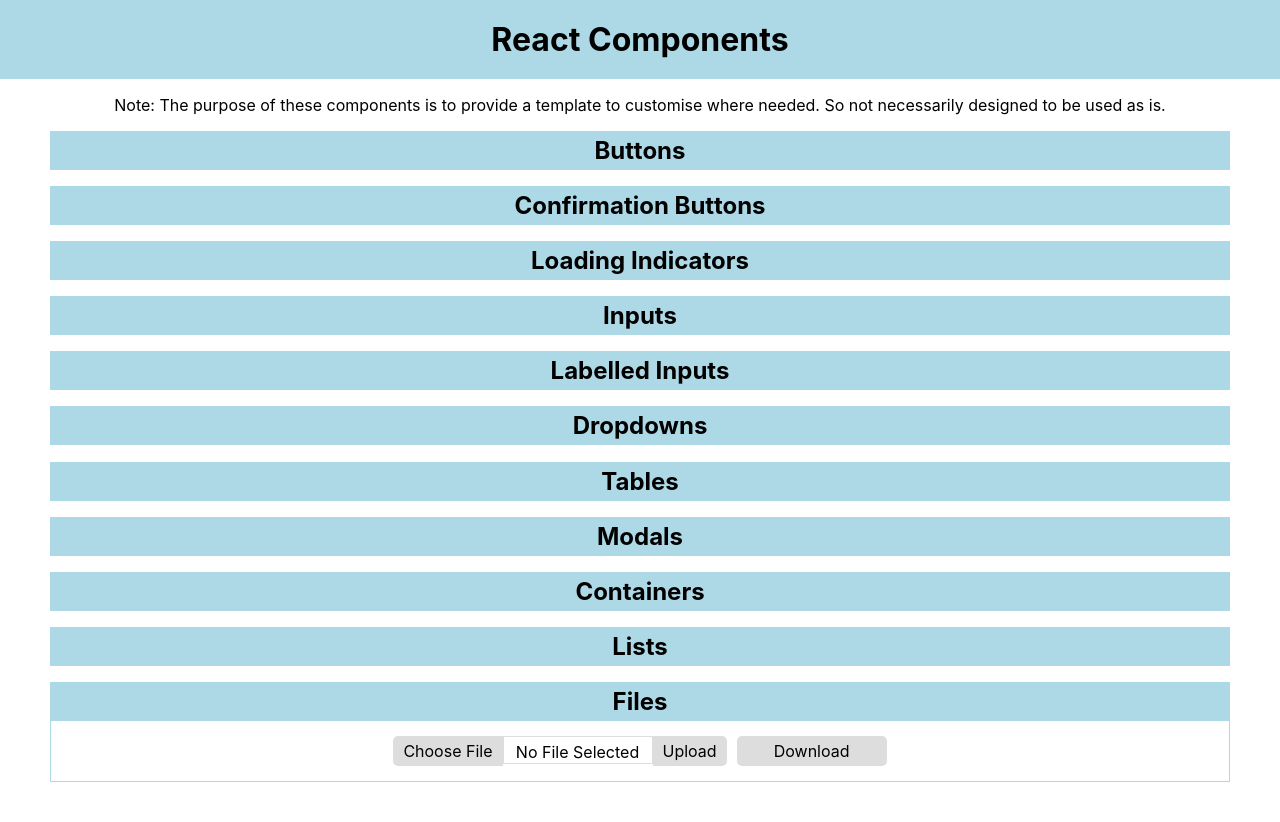
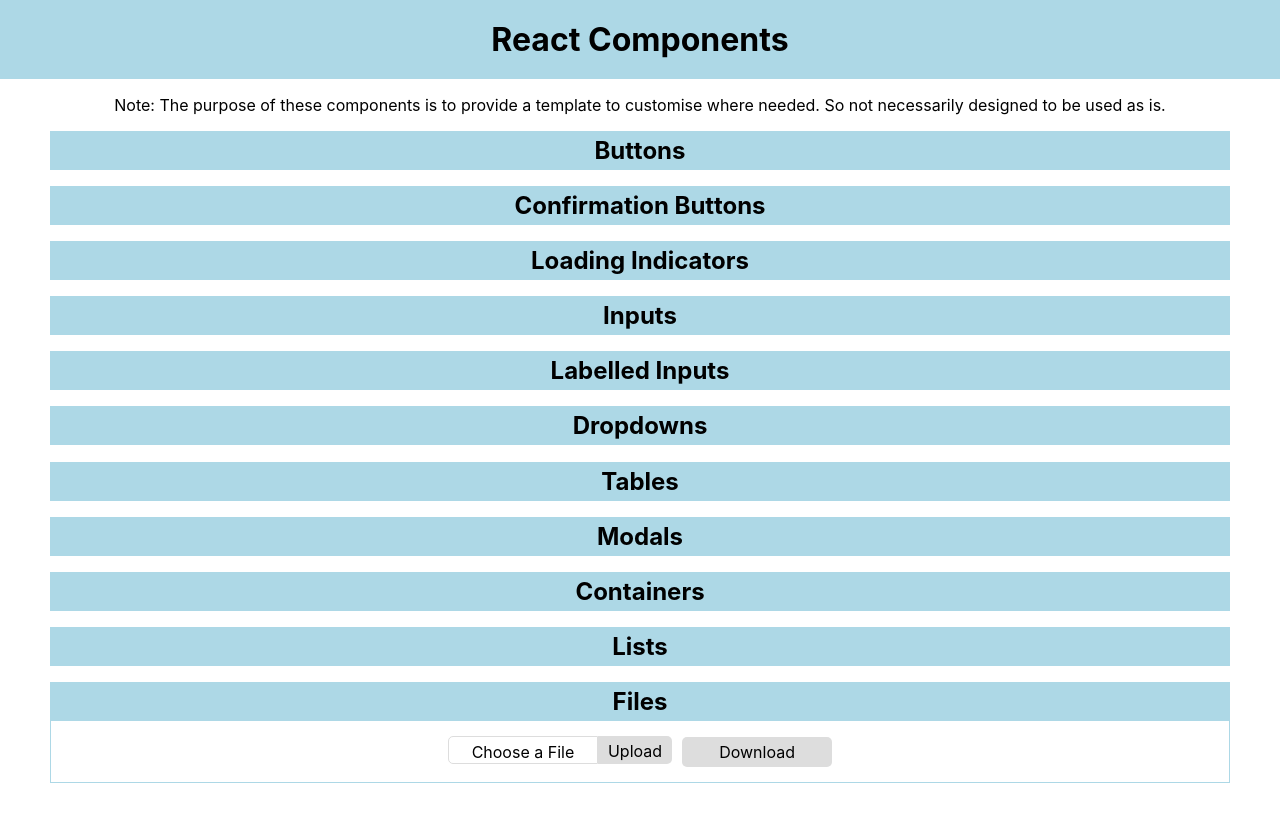
Before and after one commit to Vyper248/React-Components, a React (Create React App) app: page / in a window 1280 px wide. Both pictures are taken after a click on the element "Files". Shown: the top 822 px of the page. Built offline with nearby package versions, Linux system fonts and the light colour scheme.

Commit message:
Removed Choose File button from Upload Component

```diff
--- a/src/components/Files/Upload.js
+++ b/src/components/Files/Upload.js
@@ -9,13 +9,6 @@
         display: none;
     }
 
-    & > #chooseFile {
-        display: inline-block;
-        padding: 5px 10px;
-        background-color: #DDD;
-        border-radius: 5px 0px 0px 5px;
-    }
-
     & > #filename {
         width: 150px;
         height: 28px;
@@ -25,16 +18,18 @@
         display: inline-block;
         padding: 5px;
         border: 1px solid #DDD;
+        border-radius: 5px 0px 0px 5px;
     }
 
     & > #uploadButton {
         display: inline-block;
+        height: 28px;
         padding: 5px 10px;
         background-color: #DDD;
         border-radius: 0px 5px 5px 0px;
     }
 
-    & > #chooseFile:hover, & > #uploadButton:hover {
+    & > #uploadButton:hover {
         cursor: pointer;
         filter: brightness(75%);
     }
@@ -46,7 +41,7 @@
 
 const Upload = ({onUpload=()=>{}}) => {
     const [importData, setImportData] = useState(null);
-    const [fileName, setFileName] = useState('No File Selected');
+    const [fileName, setFileName] = useState('Choose a File');
     const fileInput = useRef(null);
 
     const onFileChange = (e) => {
@@ -81,14 +76,13 @@
             setImportData(null);
             fileInput.current.value = '';
         } else {
-            setFileName('No File Selected');
+            setFileName('Choose a File');
         }
     }
 
     return (
         <StyledComp>
             <input type='file' id='fileUpload' onChange={onFileChange} ref={fileInput}/>
-            <label id='chooseFile' htmlFor='fileUpload'>Choose File</label>
             <label id='filename' htmlFor='fileUpload'>{fileName}</label>
             <div id='uploadButton' onClick={onImport}>Upload</div>
         </StyledComp>
```
